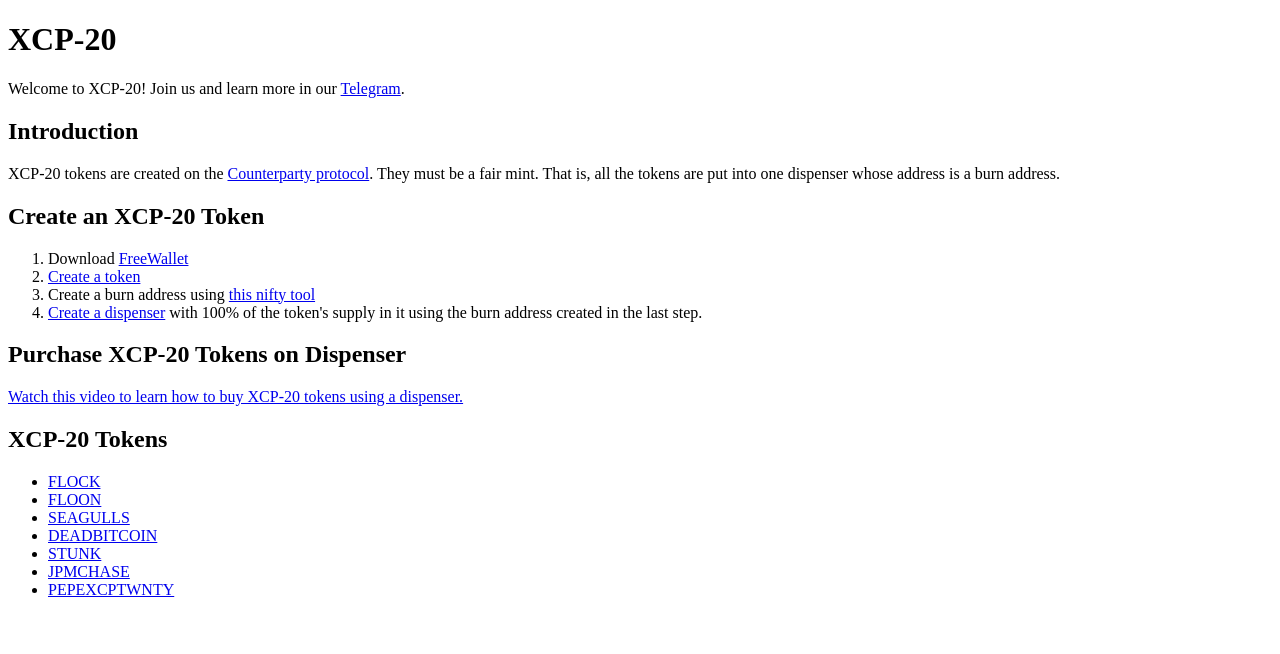
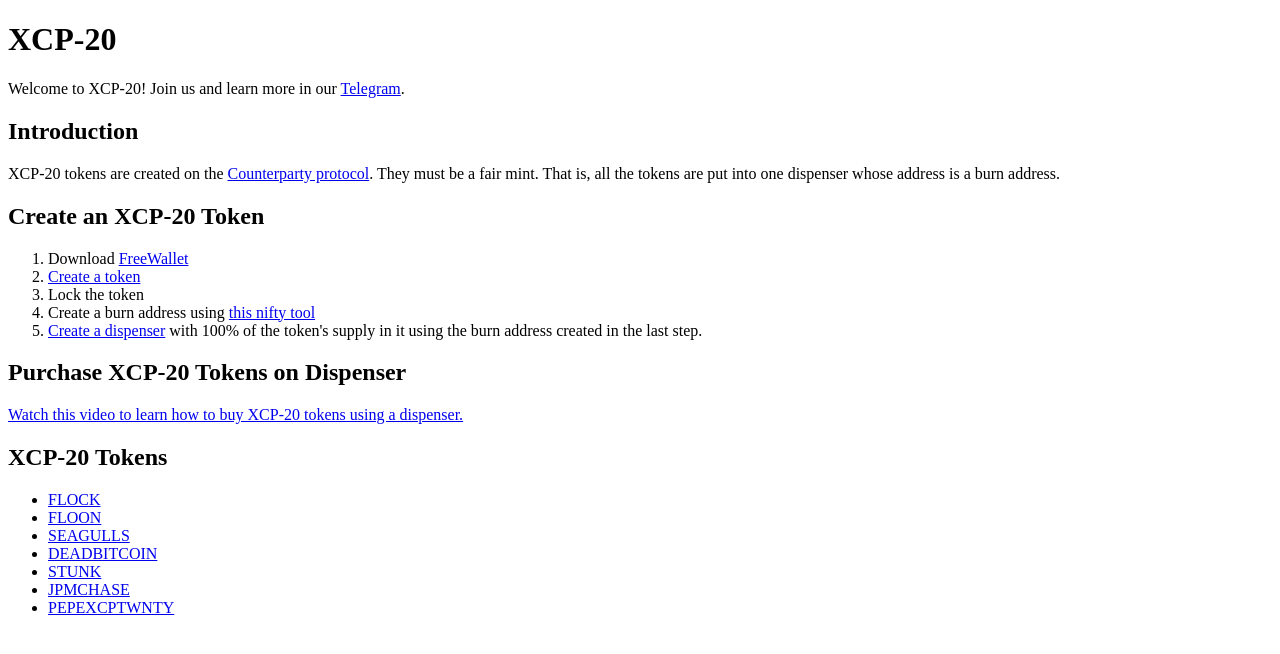
Before and after one commit to AryanJ-NYC/xcp20-wtf, a Next.js app: page / in a window 1280 px wide. Shown: the top 654 px of the page. Built offline with nearby package versions, Linux system fonts and the light colour scheme.

Commit message:
Add locked requirement to list

```diff
--- a/src/app/page.tsx
+++ b/src/app/page.tsx
@@ -36,6 +36,7 @@
               Create a token
             </a>
           </li>
+          <li>Lock the token</li>
           <li>
             Create a burn address using{' '}
             <a href="https://gobittest.appspot.com/ProofOfBurn" target="_blank">
```
